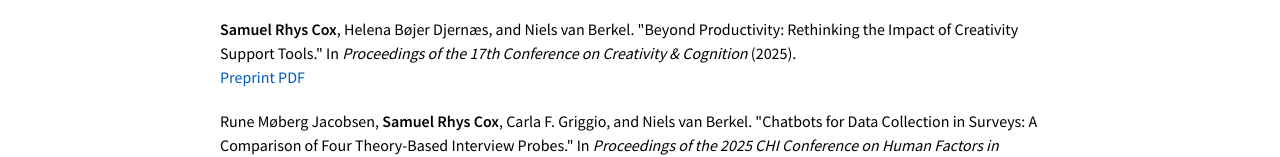
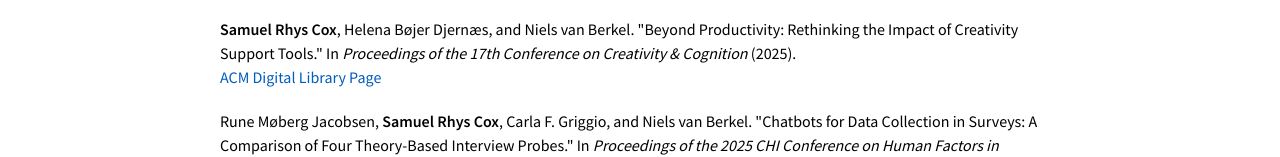
Before and after one commit to SamuCox/samucox.github.io, a plain HTML site: page index.html in a window 1280 px wide. Shown: the part 592-749 px from the top of the page. Drawn offline with nearby package versions, Linux system fonts and the light colour scheme.

Commit message:
Update index.html

```diff
--- a/index.html
+++ b/index.html
@@ -106,7 +106,7 @@
             <p class="text">
                <b>Samuel Rhys Cox</b>, Helena Bøjer Djernæs, and Niels van Berkel. "Beyond Productivity: Rethinking the Impact of Creativity Support Tools." In <i>Proceedings of the 17th Conference on Creativity & Cognition</i> (2025).
                <br>
-               <a href="https://doi.org/10.48550/arXiv.2505.01601" target="_blank">Preprint PDF</a>
+               <a href="https://doi.org/10.1145/3698061.3726924" target="_blank">ACM Digital Library Page</a>
             </p>
             <p class="text">
                Rune Møberg Jacobsen, <b>Samuel Rhys Cox</b>, Carla F. Griggio, and Niels van Berkel. "Chatbots for Data Collection in Surveys: A Comparison of Four Theory-Based Interview Probes." In <i>Proceedings of the 2025 CHI Conference on Human Factors in Computing Systems</i> (2025).
```
